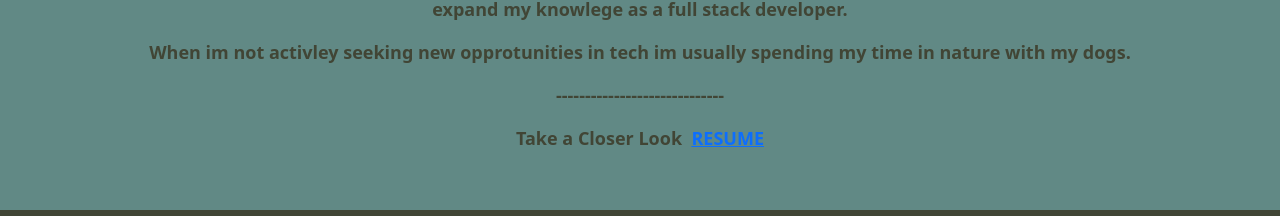
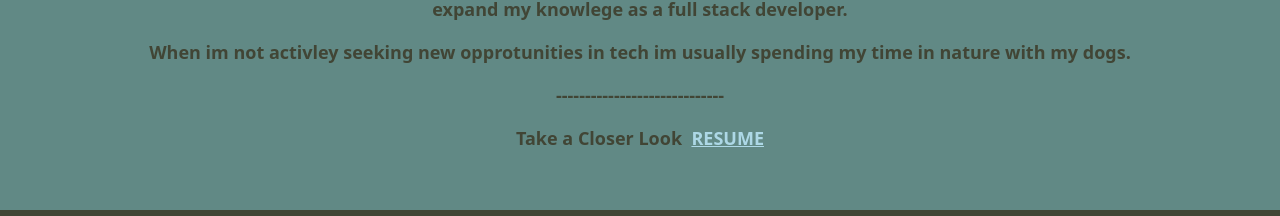
Before and after one commit to AlexxSavov/MyPortfolio, a React (Create React App) app: page /MyPortfolio/about in a window 1280 px wide. Shown: the part 1096-1312 px from the top of the page. Built offline with nearby package versions, Linux system fonts and the light colour scheme.

Commit message:
improve resume link style

```diff
--- a/src/components/About/index.js
+++ b/src/components/About/index.js
@@ -15,11 +15,7 @@ function About() {
             alt="Alexandre Savov"
             height={200}
             width={200}
-
-
           />
-
-
           <p>
            ------------------------------------------------------
           </p>
@@ -31,18 +27,18 @@ function About() {
           Within this Portfolio you will find some of the projects iv worked on throughout my term at the UofT full stack program.
           </p>
           <p>
-         Its been an exciting journey for me to enter into an entirely new industry. Im always looking to learn knew topics and expand my knowlege as a full stack developer.
+            Its been an exciting journey for me to enter into an entirely new industry. Im always looking to learn knew topics and expand my knowlege as a full stack developer.
           </p>
           <p>
-          When im not activley seeking new opprotunities in tech
-          im usually spending my time in nature with my dogs.
+            When im not activley seeking new opprotunities in tech
+            im usually spending my time in nature with my dogs.
           </p>
           <p>
             -----------------------------
           </p>
           <p>
             Take a Closer Look &nbsp;
-            <Link to='/resume'>
+            <Link to='/resume' className='resume-link'>
               RESUME
             </Link>
           </p>
--- a/src/index.css
+++ b/src/index.css
@@ -262,3 +262,7 @@ h1 {
 .contact-form__input {
 
 }
+
+.resume-link {
+  color: #add8e6;
+}
--- a/src/portfolio.json
+++ b/src/portfolio.json
@@ -18,7 +18,7 @@
     {
     "id": 3,
     "name": "GitIQ",
-    "image": "../assets/images/GitIQ.PNG",
+    "image": "assets/images/GitIQ.PNG",
     "github": "https://github.com/AlexxSavov/GitIQ.git",
     "deploy": "https://alexxsavov.github.io/GitIQ/",
     "topics": "javascript,API, CSS, html"
```
